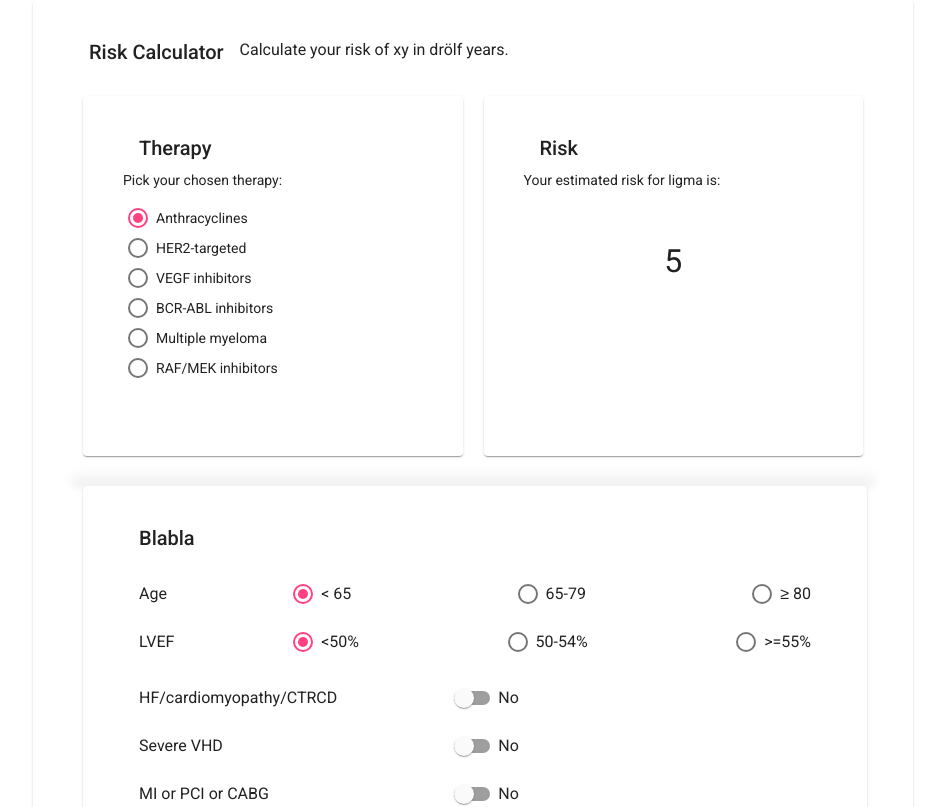
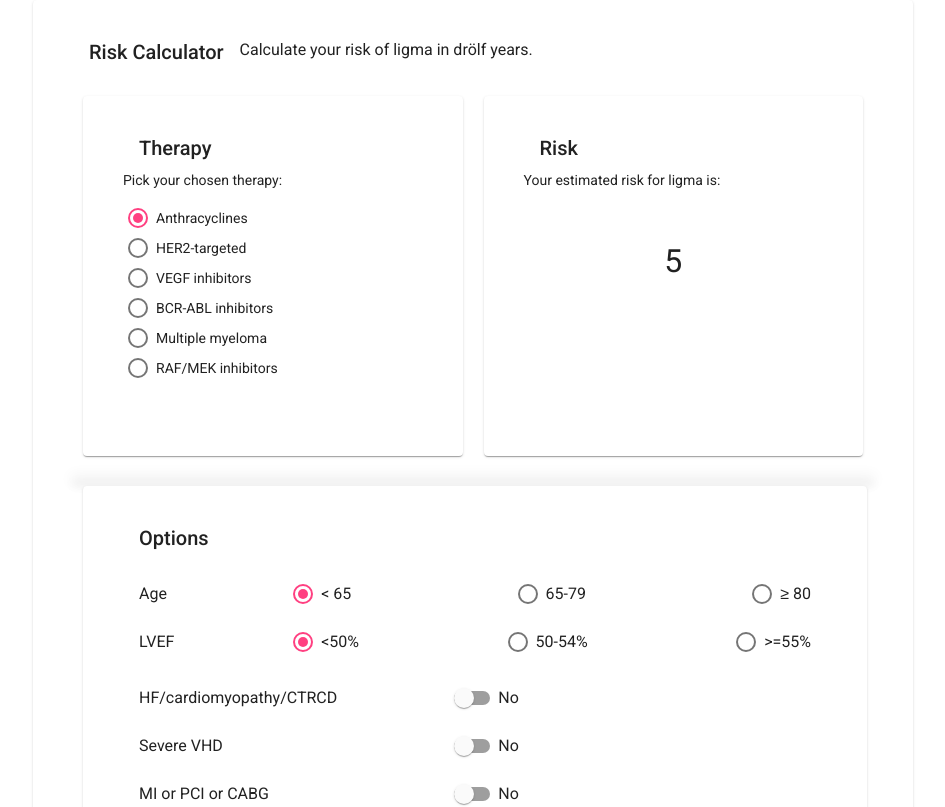
Before and after one commit to ninjafail/risk-calculator-web, an Angular app: page / in a window 1280 px wide. Shown: the top 807 px of the page, without its empty margins (167-1112 px from the left). Built offline with nearby package versions, Linux system fonts and the light colour scheme.

Commit message:
changed names

```diff
--- a/src/app/risk-calculator/risk-calculator.component.html
+++ b/src/app/risk-calculator/risk-calculator.component.html
@@ -56,7 +56,7 @@
     <mat-card class="options-container">
       <mat-card-header>
         <mat-card-title>
-          Blabla
+          Options
         </mat-card-title>
       </mat-card-header>
       <mat-card-content>
--- a/src/app/risk-calculator/risk-calculator.component.ts
+++ b/src/app/risk-calculator/risk-calculator.component.ts
@@ -10,7 +10,7 @@ import {skip} from "rxjs";
 })
 export class RiskCalculatorComponent implements OnInit{
   title: string = "Risk Calculator";
-  subtitle: string = "Calculate your risk of xy in drölf years.";
+  subtitle: string = "Calculate your risk of ligma in drölf years.";
 
   therapies: Therapy[] = THERAPIES_DATA;
   chosenTherapy: Therapy = this.therapies[0];
```
